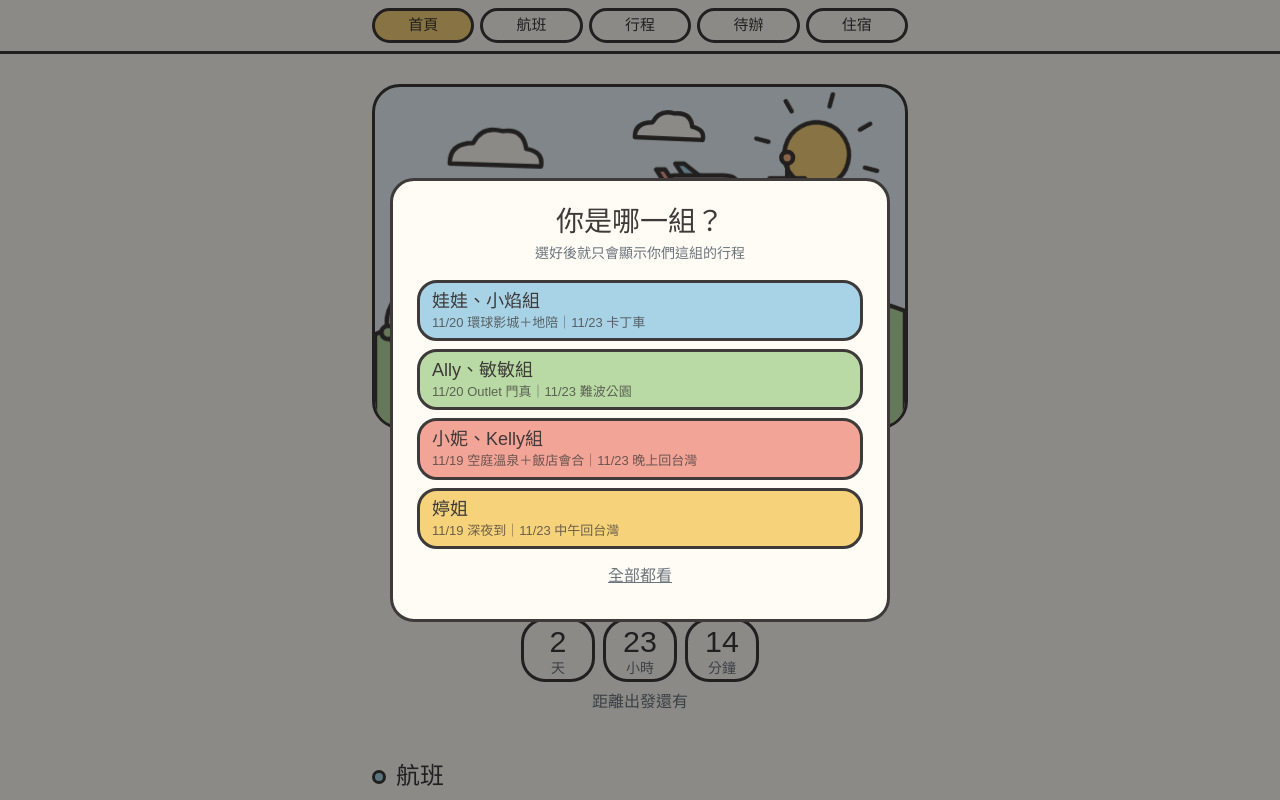
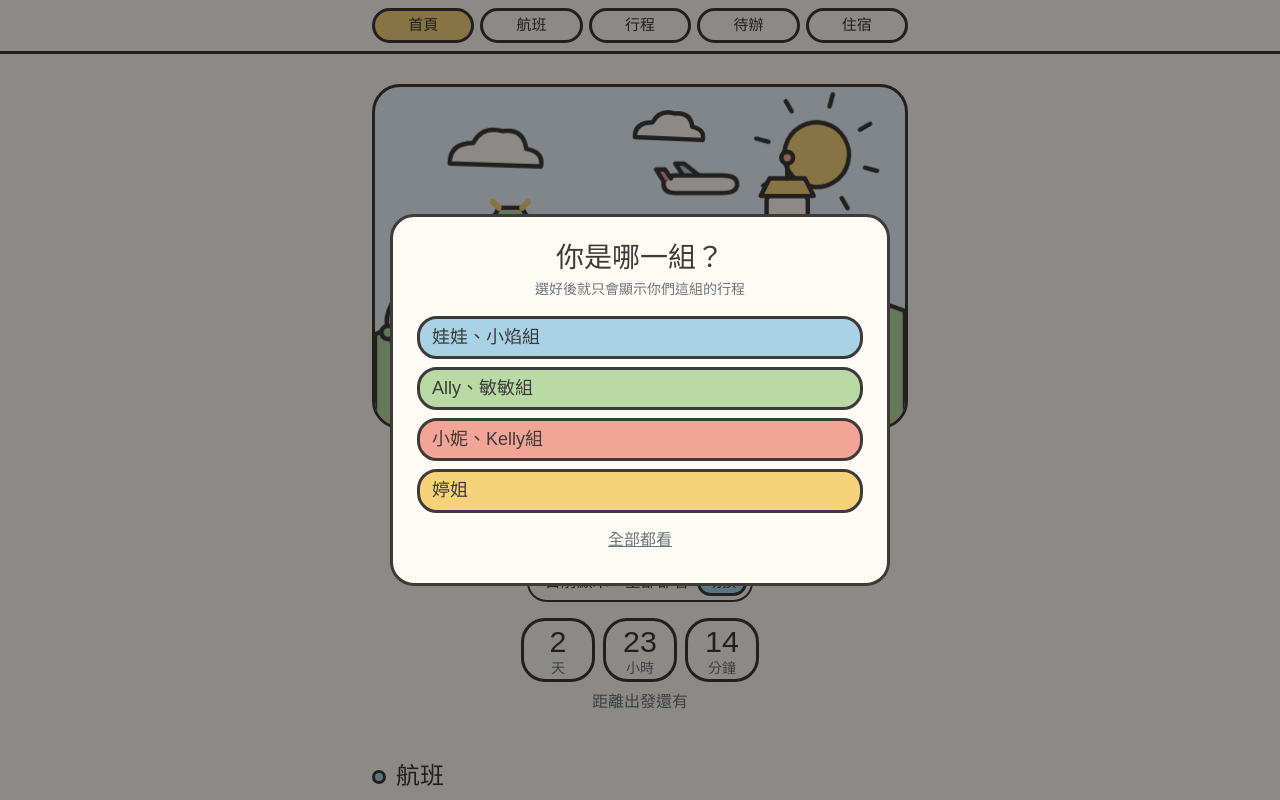
Before and after one commit to LynnHsu2868/osaka2026, a plain HTML site: page index.html in a window 1280 px wide. Shown: the top 800 px of the page. Drawn offline with nearby package versions, Linux system fonts and the light colour scheme; a web font is replaced by a local one.

Commit message:
Add files via upload

```diff
--- a/index.html
+++ b/index.html
@@ -46,7 +46,10 @@ main{padding-top:84px}
 .count b{font-weight:400;font-size:1.9rem;line-height:1.1;display:block}
 .ticket .mid svg{width:58px}
 .ticket .pt b{font-weight:400;font-size:1.75rem;line-height:1.15;display:block;color:var(--ink)}
-.nav-pills{flex-wrap:nowrap;overflow-x:auto;scrollbar-width:none;gap:8px;padding:4px 2px 10px}
+.nav-pills{display:grid!important;grid-template-columns:repeat(3,1fr);gap:8px;padding:4px 2px 10px}
+.nav-pills .nav-item{min-width:0}
+.nav-pills .nav-link{width:100%;white-space:normal!important}
+.nav-pills .nav-link small{display:block;overflow:hidden;text-overflow:ellipsis;white-space:nowrap}
 .nav-pills::-webkit-scrollbar{display:none}
 .nav-pills .nav-link{border:3px solid var(--ink);border-radius:18px;color:var(--ink);background:var(--paper);line-height:1.25;white-space:nowrap;padding:.35rem .8rem .25rem}
 .nav-pills .nav-link b{font-weight:400;font-size:19px;display:block}
@@ -236,10 +239,10 @@ main{padding-top:84px}
       <h3 class="h3 mb-1" id="pickTitle">你是哪一組？</h3>
       <p class="text-secondary small mb-3">選好後就只會顯示你們這組的行程</p>
       <div class="d-grid gap-2">
-        <button class="btn btn-ink pick" style="--bs-btn-bg:var(--water);border-radius:20px" data-g="A">娃娃、小焰組<small>11/20 環球影城＋地陪｜11/23 卡丁車</small></button>
-        <button class="btn btn-ink pick" style="--bs-btn-bg:var(--bamboo);border-radius:20px" data-g="B">Ally、敏敏組<small>11/20 Outlet 門真｜11/23 難波公園</small></button>
-        <button class="btn btn-ink pick" style="--bs-btn-bg:var(--coral);border-radius:20px" data-g="C">小妮、Kelly組<small>11/19 空庭溫泉＋飯店會合｜11/23 晚上回台灣</small></button>
-        <button class="btn btn-ink pick" style="--bs-btn-bg:var(--yellow);border-radius:20px" data-g="D">婷姐<small>11/19 深夜到｜11/23 中午回台灣</small></button>
+        <button class="btn btn-ink pick" style="--bs-btn-bg:var(--water);border-radius:20px" data-g="A">娃娃、小焰組</button>
+        <button class="btn btn-ink pick" style="--bs-btn-bg:var(--bamboo);border-radius:20px" data-g="B">Ally、敏敏組</button>
+        <button class="btn btn-ink pick" style="--bs-btn-bg:var(--coral);border-radius:20px" data-g="C">小妮、Kelly組</button>
+        <button class="btn btn-ink pick" style="--bs-btn-bg:var(--yellow);border-radius:20px" data-g="D">婷姐</button>
         <button class="btn btn-link text-secondary" data-g="all">全部都看</button>
       </div>
     </div>
```
